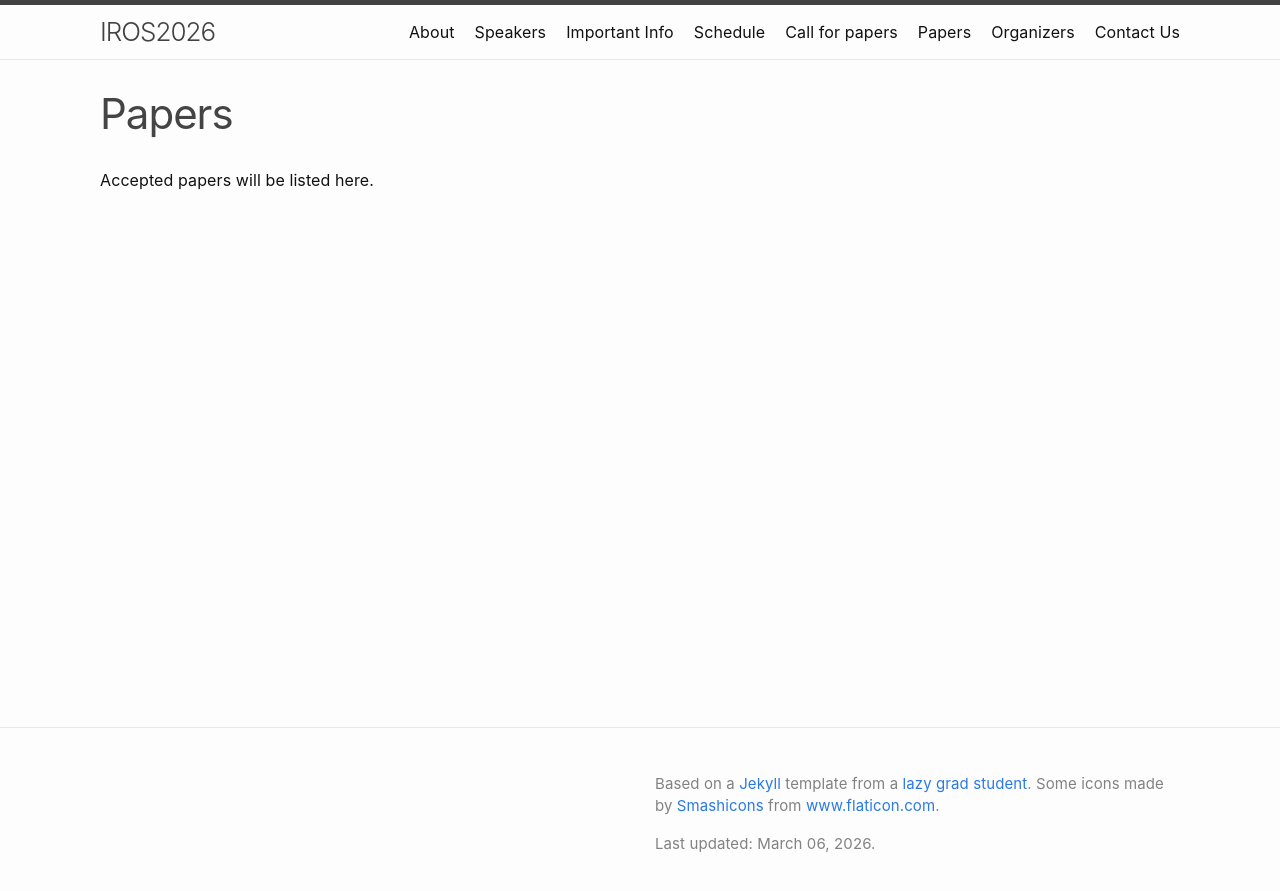
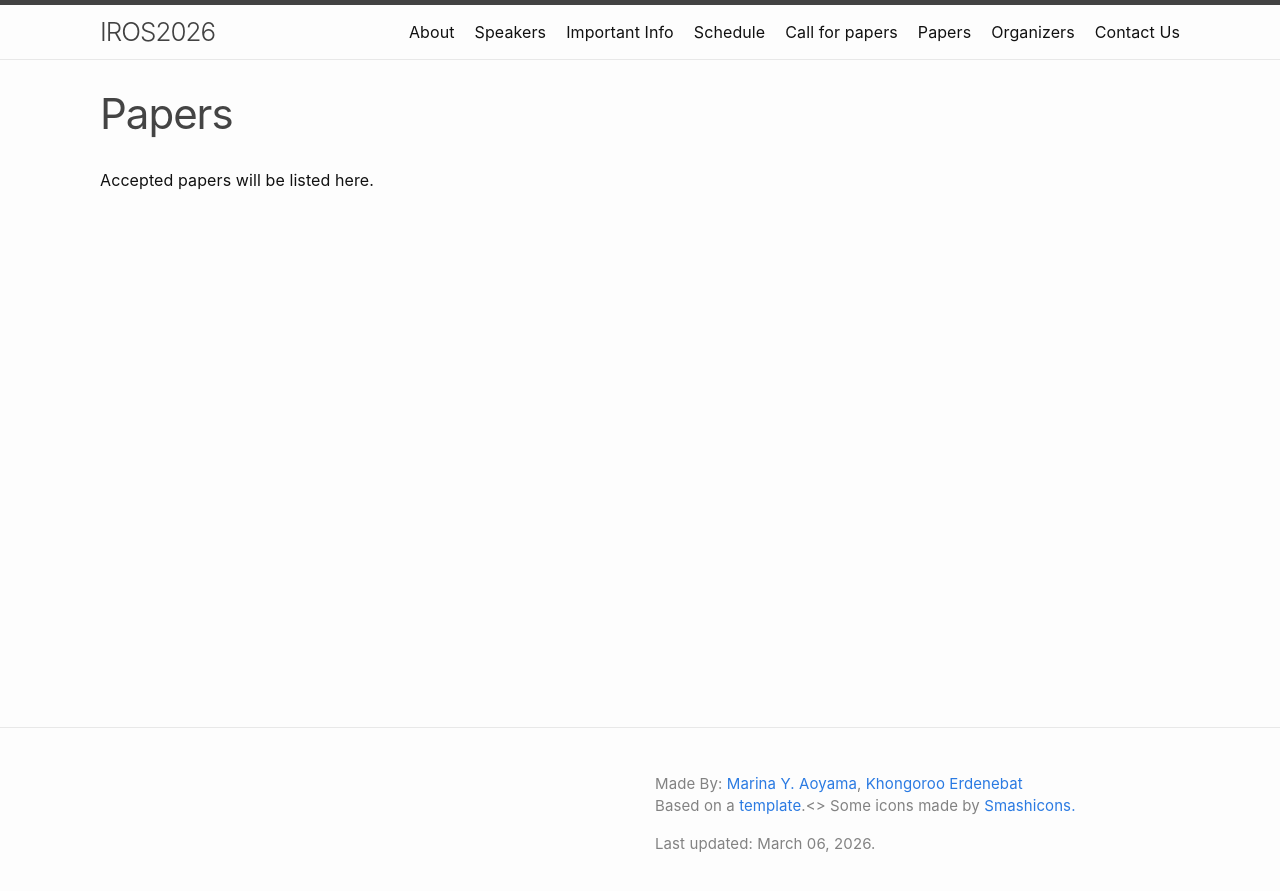
Before and after one commit to aistairc/IROS2026-workshop, a Jekyll site: the page built from papers.md, in a window 1280 px wide. Shown: the top 891 px of the page. Built offline with Jekyll 4.4.1, drawn with Linux system fonts in a browser that asks for light colours.

Commit message:
Update footer in _config.yml

```diff
--- a/_config.yml
+++ b/_config.yml
@@ -51,8 +51,10 @@ header_pages:
 
 # A two-line attribution (remove this if you have to, but we'd appreciate if you leave this as is)
 attribution: >
-  Based on a <a href="http://jekyllrb.com/" target="_blank">Jekyll</a> template from a <a href="https://krrish94.github.io">lazy grad student</a>.
-  Some icons made by <a href="https://smashicons.com/" title="Smashicons">Smashicons</a> from <a href="https://www.flaticon.com/" title="Flaticon">www.flaticon.com</a>.
+  Made By: <a href="https://sites.google.com/view/marinayaoyama/research" target="_blank">Marina Y. Aoyama</a>, <a href="https://github.com/Lulumoon99" target="_blank">Khongoroo Erdenebat</a><br>
+  Based on a <a href="https://krrish94.github.io" target="_blank">template</a>.<>
+  Some icons made by <a href="https://smashicons.com/" title="Smashicons">Smashicons.</a>
+
 
 # Displays a "last updated" date in the footer if set to "true"
 last_updated: true
```
